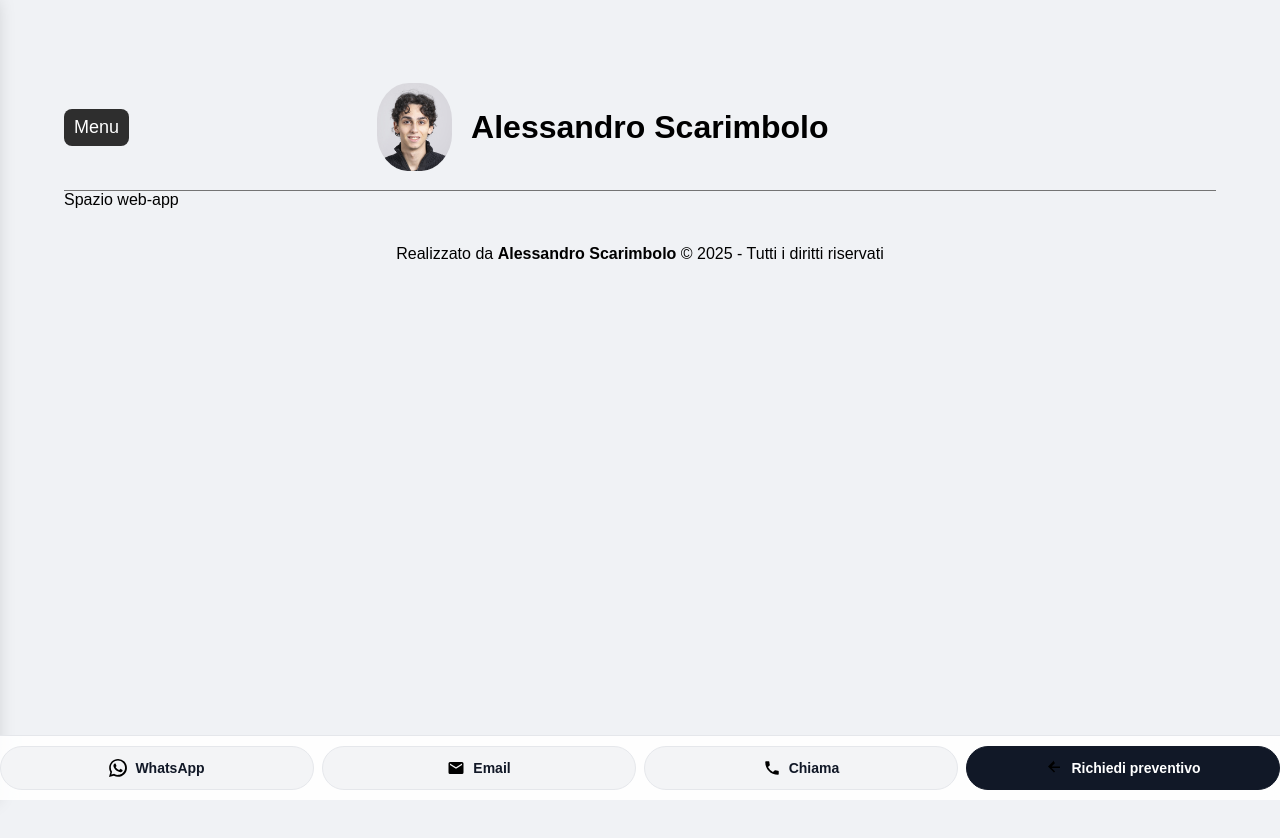
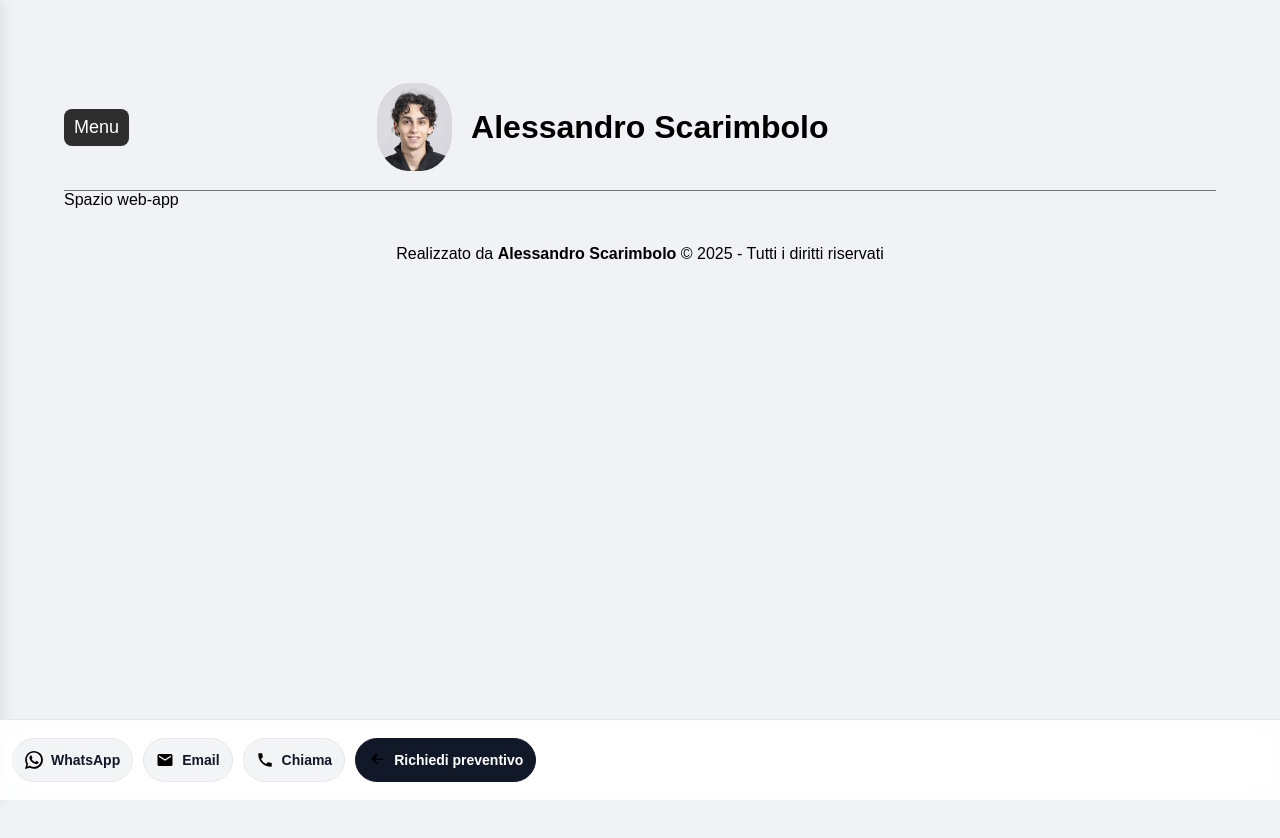
Before and after one commit to alessandrosca2704/miosito, a React (Create React App) app: page /webapp in a window 1280 px wide. Shown: the top 838 px of the page. Built offline with nearby package versions, Linux system fonts and the light colour scheme.

Commit message:
barra che scorre e icone

```diff
--- a/src/Css/StickyContactBar.css
+++ b/src/Css/StickyContactBar.css
@@ -13,6 +13,26 @@
   background: rgba(255,255,255,0.88);
   backdrop-filter: blur(8px);
   border-top: 1px solid #e5e7eb;
+}
+
+.stickybar-track{
+  display: grid;
+  grid-auto-flow: column;
+  grid-auto-columns: max-content;
+  gap: 10px;
+
+  overflow-x: auto; overscroll-behavior-x: contain;
+  -webkit-overflow-scrolling: touch;
+  scroll-snap-type: x mandatory;
+  padding: 8px 12px;
+
+  border-radius: 999px;
+  background: rgba(255,255,255,.85);
+  backdrop-filter: blur(8px);
+  box-shadow: 0 8px 24px rgba(0,0,0,.12);
+
+  /* maschera per nascondere la “coda” dei chip */
+  mask-image: linear-gradient(90deg, transparent 0, #000 20px, #000 calc(100% - 20px), transparent 100%);
 }
 
 /* Bottoni */
--- a/src/component/StickyContactBar.jsx
+++ b/src/component/StickyContactBar.jsx
@@ -19,6 +19,7 @@ export default function StickyContactBar() {
 
   return (
     <div className="stickybar" role="contentinfo" aria-label="Barra contatti rapidi">
+      <div className="stickybar-track">
       <a
         className="sb-btn"
         href={`https://wa.me/${wa}?text=${waText}`}
@@ -64,6 +65,7 @@ export default function StickyContactBar() {
         <svg width="18" height="18" viewBox="0 0 24 24" aria-hidden="true"><path d="M12 4l1.41 1.41L8.83 10H20v2H8.83l4.58 4.59L12 18l-8-8 8-8Z"/></svg>
         <span>Richiedi preventivo</span>
       </Link>
+      </div>
     </div>
   );
 }
```
Also changed, not shown: public/manifest.json, public/maskable-192.png (added).
